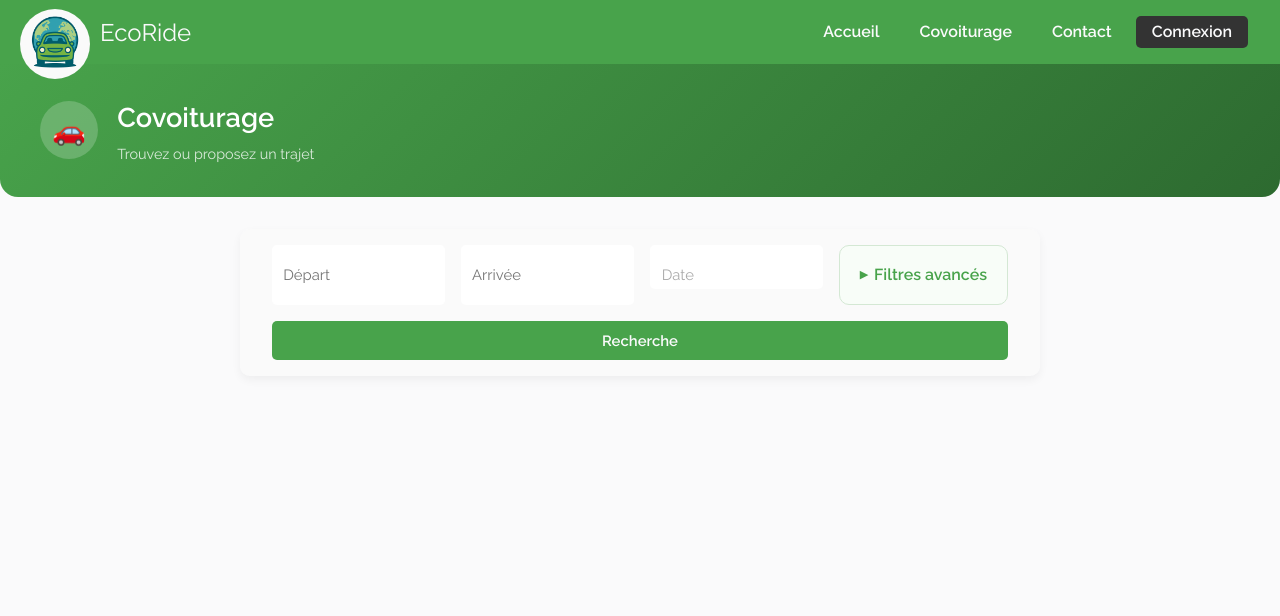
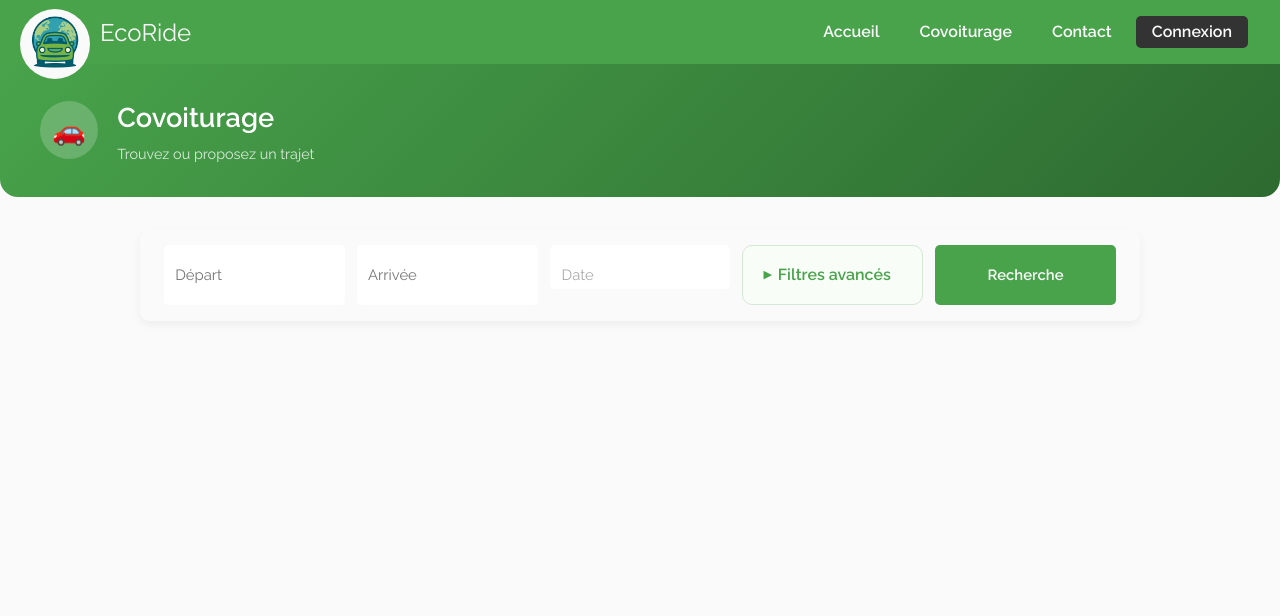
Before and after one commit to Xayde76/EcoRide, a PHP site: page /pages/covoiturage.php in a window 1280 px wide. Shown: the top 616 px of the page. Run offline with PHP 8.4, Linux system fonts and the light colour scheme.

Commit message:
Fix covoiturage search form: all items on one row on desktop
- max-width: 800px → 1000px (was too narrow for 5 flex items)
- gap: 1rem → 0.75rem (tighter spacing)
- Add flex: 1 1 150px to .filtre-depliant so it participates in flex layout

Co-Authored-By: Claude Sonnet 4.6 <noreply@anthropic.com>

```diff
--- a/www/assets/css/styles.css
+++ b/www/assets/css/styles.css
@@ -393,15 +393,15 @@ footer a:hover {
 .covoiturage-search {
   display: flex;
   flex-wrap: wrap;
-  justify-content: center; /* 💡 Centre les enfants horizontalement */
-  gap: 1rem;
-  padding: 1rem 2rem;
+  justify-content: center;
+  gap: 0.75rem;
+  padding: 1rem 1.5rem;
   margin: 2rem auto;
   background-color: rgba(250, 250, 250, 0.95);
   border-radius: 10px;
   box-shadow: 0 4px 10px rgba(0, 0, 0, 0.05);
-  max-width: 800px;
-  width: 100%; /* important pour centrage auto */
+  max-width: 1000px;
+  width: 100%;
 }
 
 .covoiturage-search input,
@@ -468,10 +468,13 @@ footer a:hover {
 }
 
 .filtre-depliant {
+  flex: 1 1 150px;
+  min-width: 120px;
   background: #f8fdf8;
   border: 1px solid #d4e8d4;
   border-radius: 10px;
   padding: 0.5rem 1rem;
+  box-sizing: border-box;
 }
 
 .filtre-depliant summary {
```
